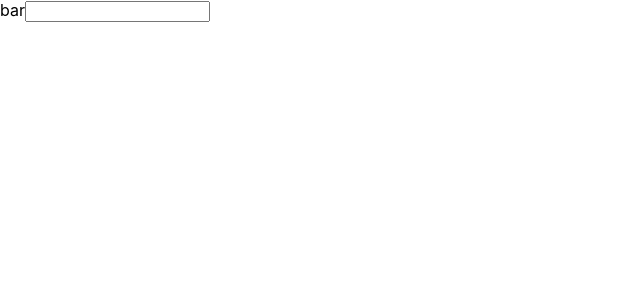
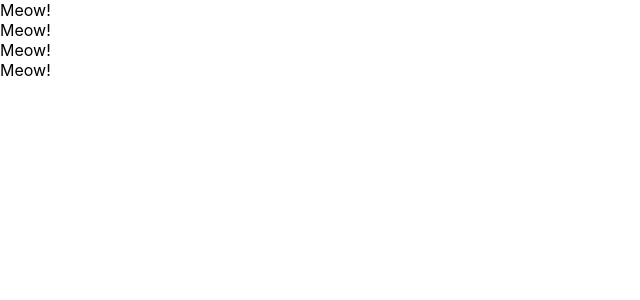
Before and after one commit to yoshidashinji/udemy-react-redux-crud-application, a React (Create React App) app: page / in a window 1280 px wide. Shown: the top 300 px of the page, without its empty margins (0-640 px from the left). Built offline with nearby package versions, Linux system fonts and the light colour scheme.

Commit message:
create class component and functional component

```diff
--- a/src/App.js
+++ b/src/App.js
@@ -1,20 +1,35 @@
 import React, { Component } from 'react';
 
-class App extends Component {
-  render() {
-    // const greeting = "Hi!, Tom"
-    // const dom = <h1>{greeting}</h1>;
-    // return dom;
+// class App extends Component {
+//   render() {
+//     // const greeting = "Hi!, Tom"
+//     // const dom = <h1>{greeting}</h1>;
+//     // return dom;
 
-    // return <h1>Hello, world!</h1>;
+//     // return <h1>Hello, world!</h1>;
 
-    // return <input type="text" onChange={() => {console.log("I am changed!")}} />;
-    return(
-      <React.Fragment>
-        <label htmlFor="bar">bar</label>
-        <input type="text" onChange={() => {console.log("I am changed!")}} />
-      </React.Fragment>
-    )
-  }
+//     // return <input type="text" onChange={() => {console.log("I am changed!")}} />;
+//     return(
+//       <React.Fragment>
+//         <label htmlFor="bar">bar</label>
+//         <input type="text" onChange={() => {console.log("I am changed!")}} />
+//       </React.Fragment>
+//     )
+//   }
+// }
+
+const App = () => {
+  return (
+    <div>
+      <Cat />
+      <Cat />
+      <Cat />
+      <Cat />
+    </div>
+  );
+}
+
+const Cat = () => {
+  return <div>Meow!</div>;
 }
 export default App;
```
